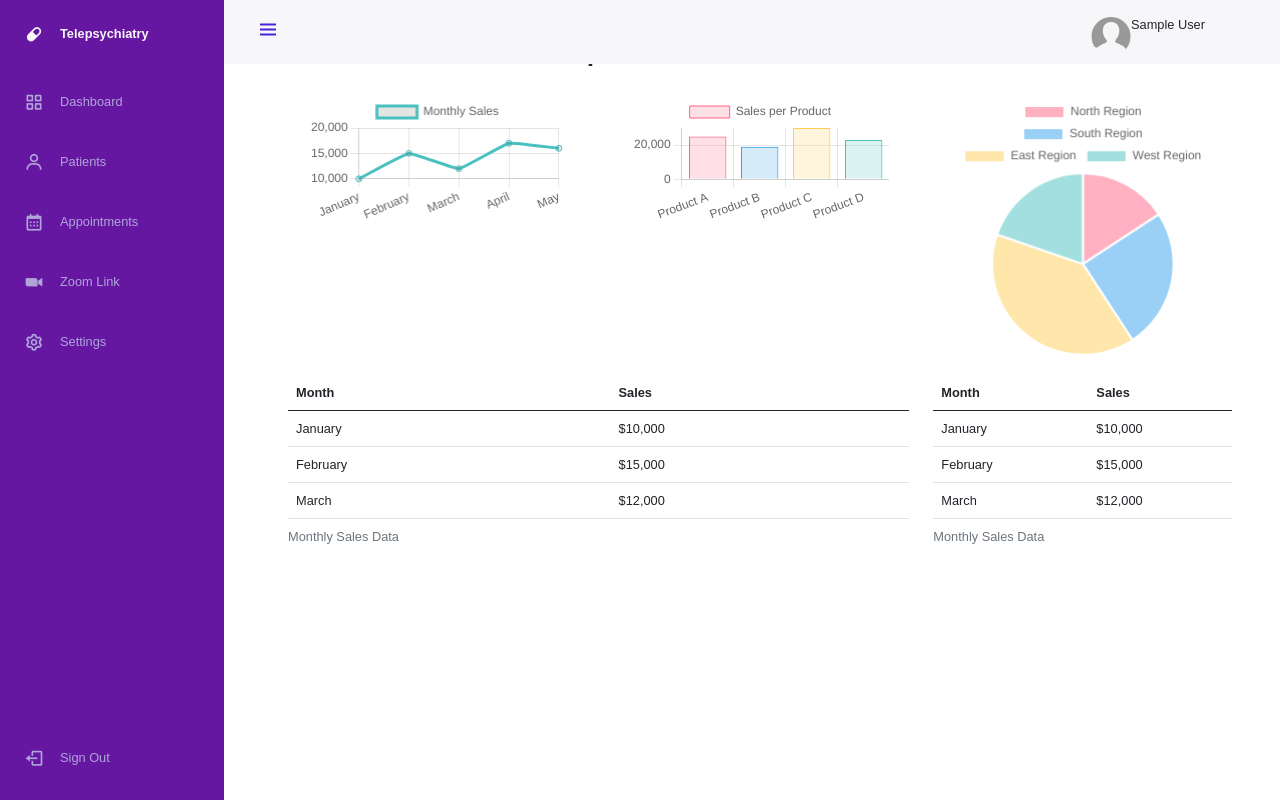
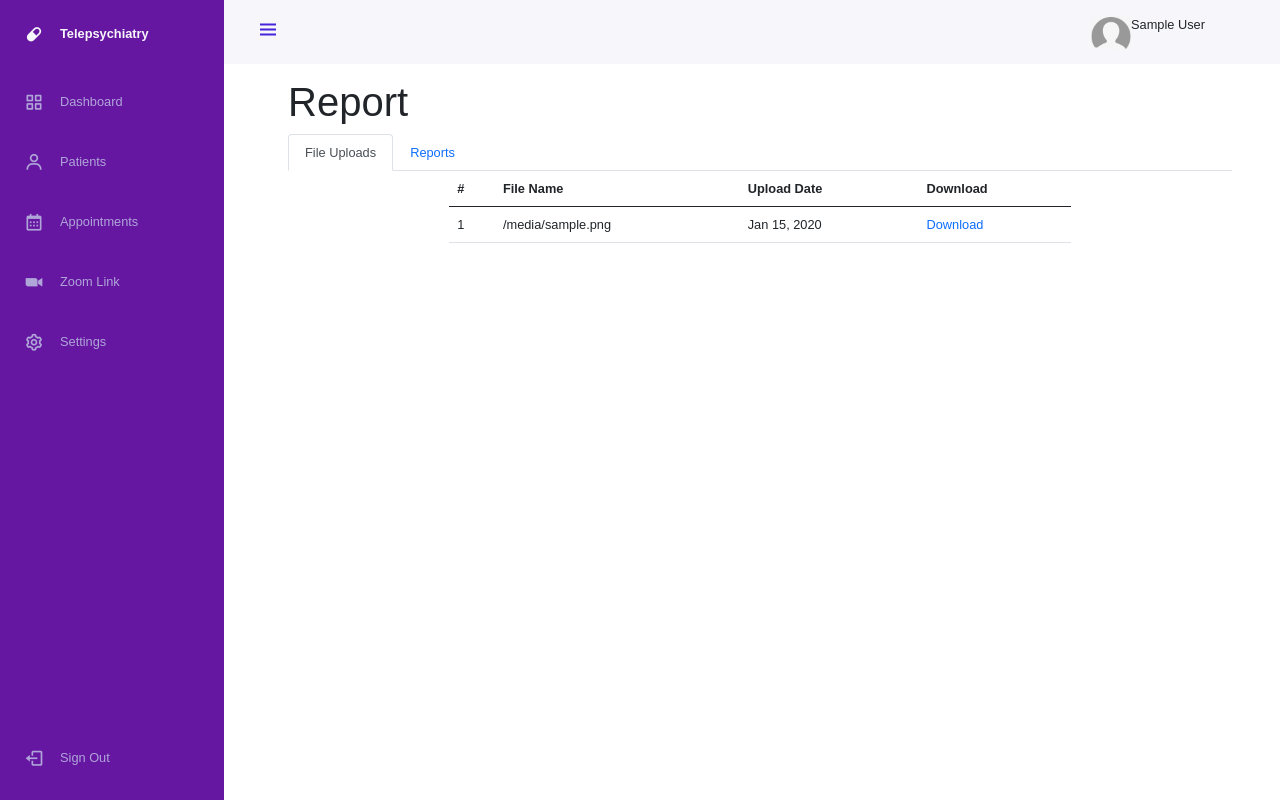
Before and after one commit to poliam/teleconsult_DOST_2023, a Django app: template Teleconsult/templates/report_page.html in a window 1280 px wide. Run offline with Django 3.2, Linux system fonts and the light colour scheme; tables that the repository leaves empty hold one stand-in row (values such as "Sample post"); the template is opened without the code that fills it: values that come from a table or form of the project are taken from there, most other values are stand-ins (such as "Sample title", 1, 10 or a date in 2020).

Commit message:
test upload file and remove add code for is delete = 1

```diff
--- a/Teleconsult/templates/report_page.html
+++ b/Teleconsult/templates/report_page.html
@@ -48,7 +48,48 @@
 {% endblock style %}
 
 {% block content %}
- <h1>Annual Sales Report</h1>
+<br/><br/><br/>
+<h1>Report</h1>
+<nav>
+    <div class="nav nav-tabs" id="nav-tab" role="tablist">
+        <button class="nav-link active" id="nav-files-tab" data-bs-toggle="tab" data-bs-target="#nav-files" type="button" role="tab" aria-controls="nav-files" aria-selected="true">File Uploads</button>
+        <button class="nav-link" id="nav-reports-tab" data-bs-toggle="tab" data-bs-target="#nav-reports" type="button" role="tab" aria-controls="nav-reports" aria-selected="false">Reports</button>
+        <!-- <button class="nav-link" id="nav-contact-tab" data-bs-toggle="tab" data-bs-target="#nav-contact" type="button" role="tab" aria-controls="nav-contact" aria-selected="false">Contact</button> -->
+    </div>
+</nav>
+<div class="tab-content" id="nav-tabContent">
+    <div class="tab-pane fade show active" id="nav-files" role="tabpanel" aria-labelledby="nav-files-tab">
+        <div class="row justify-content-md-center">
+            <div class="col-8">
+                <table class="table">
+                    <thead>
+                        <tr>
+                            <th scope="col">#</th>
+                            <th scope="col">File Name</th>
+                            <th scope="col">Upload Date</th>
+                            <th scope="col">Download</th>
+                        </tr>
+                    </thead>
+                    <tbody>
+                        {% for file in list_of_files %}
+                            <tr>
+                                <td>{{ forloop.counter }}</td>
+                                <td>{{ file.file_name }}</td>
+                                <td>{{ file.create_date|date:"M d, Y" }}</td>
+                                <td><a href="{% url 'download_file' file.pk %}">Download</a></td>
+                            </tr>
+                        {% empty %}
+                            <tr>
+                                <td colspan="4">No files available. . . </td>
+                            </tr>
+                        {% endfor %}
+
+                    </tbody>
+                </table>
+            </div>
+        </div>
+    </div>
+    <div class="tab-pane fade" id="nav-reports" role="tabpanel" aria-labelledby="nav-reports-tab">
         <div class="row">
             <div class="col-sm-4">
                 <canvas id="lineChart"></canvas>
@@ -83,7 +124,6 @@
                             <td>March</td>
                             <td>$12,000</td>
                         </tr>
-                <!-- Add more rows as needed -->
                     </tbody>
                 </table>
              </div>
@@ -109,11 +149,17 @@
                             <td>March</td>
                             <td>$12,000</td>
                         </tr>
-                <!-- Add more rows as needed -->
                     </tbody>
                 </table>
              </div>
         </div>
+    </div>
+    <!-- <div class="tab-pane fade" id="nav-contact" role="tabpanel" aria-labelledby="nav-contact-tab">...</div> -->
+</div>
+
+
+
+
 
 
 
--- a/Teleconsult/urls.py
+++ b/Teleconsult/urls.py
@@ -29,6 +29,7 @@ urlpatterns = [
     path('singup', TeleconsultView.signup, name="signup"),
     path('change-password/', TeleconsultView.change_password, name='change-password'),
     path('reports/', TeleconsultView.reportPage, name='reports'),
+    path('download/<file_id>/', TeleconsultView.download_file, name='download_file'),
     path('patient/', include('patient.urls')),
     path('consultation', include('consultation.urls')),
     path('appointment/', include('appointments.urls')),
--- a/appointments/views.py
+++ b/appointments/views.py
@@ -32,12 +32,12 @@ def AppointmentList(request):
 	returnVal['userDetails'] = profile_details
 	current_date = date.today()
 	future_date = current_date + timedelta(days=7)
-	returnVal['week_consultation'] = encounter.objects.filter(consultation_date__range=(current_date, future_date)).order_by('consultation_date')
+	returnVal['week_consultation'] = encounter.objects.filter(consultation_date__range=(current_date, future_date), is_delete=0).order_by('consultation_date')
 	current_date_split = str(current_date).split("-")
 	this_month = current_date_split[1]
-	returnVal['month_consultation'] = encounter.objects.filter(consultation_date__month=this_month).order_by('consultation_date')
+	returnVal['month_consultation'] = encounter.objects.filter(consultation_date__month=this_month, is_delete=0).order_by('consultation_date')
 	past_dates = current_date-timedelta(hours=24)
-	returnVal['past_consultation'] = encounter.objects.filter(consultation_date__lte=past_dates).order_by('consultation_date')
+	returnVal['past_consultation'] = encounter.objects.filter(consultation_date__lte=past_dates, is_delete=0).order_by('consultation_date')
 	returnVal['list_of_patients'] = details.objects.filter(status=1, is_delete=0)
 
 	returnVal['list_of_psychiatric_evaluate'] = psychiatric_evaluate.objects.filter(evaluation_consultation_date__range=(current_date, future_date)).order_by('evaluation_consultation_date')
--- a/patient/views.py
+++ b/patient/views.py
@@ -153,7 +153,7 @@ def PatientDetailed(request, patient_id):
 	returnVal['list_of_hamd'] = [{"pk": hamd.pk, "consultation_date": hamd.consultation_date, "score": int(hamd.score), "total_score": hamd.total_score} for hamd in list_of_hamd]
 
 
-	returnVal['list_of_encounter'] = encounter.objects.filter(details=patient_id).order_by('-consultation_date')
+	returnVal['list_of_encounter'] = encounter.objects.filter(details=patient_id, is_delete=0).order_by('-consultation_date')
 	return render(request, 'patient_detailed.html', returnVal)
 
 @login_required(login_url='/login')
```
Also changed, not shown: Teleconsult/views.py (+22 -1 lines). Lines whose indentation alone changed are shown as unchanged.
